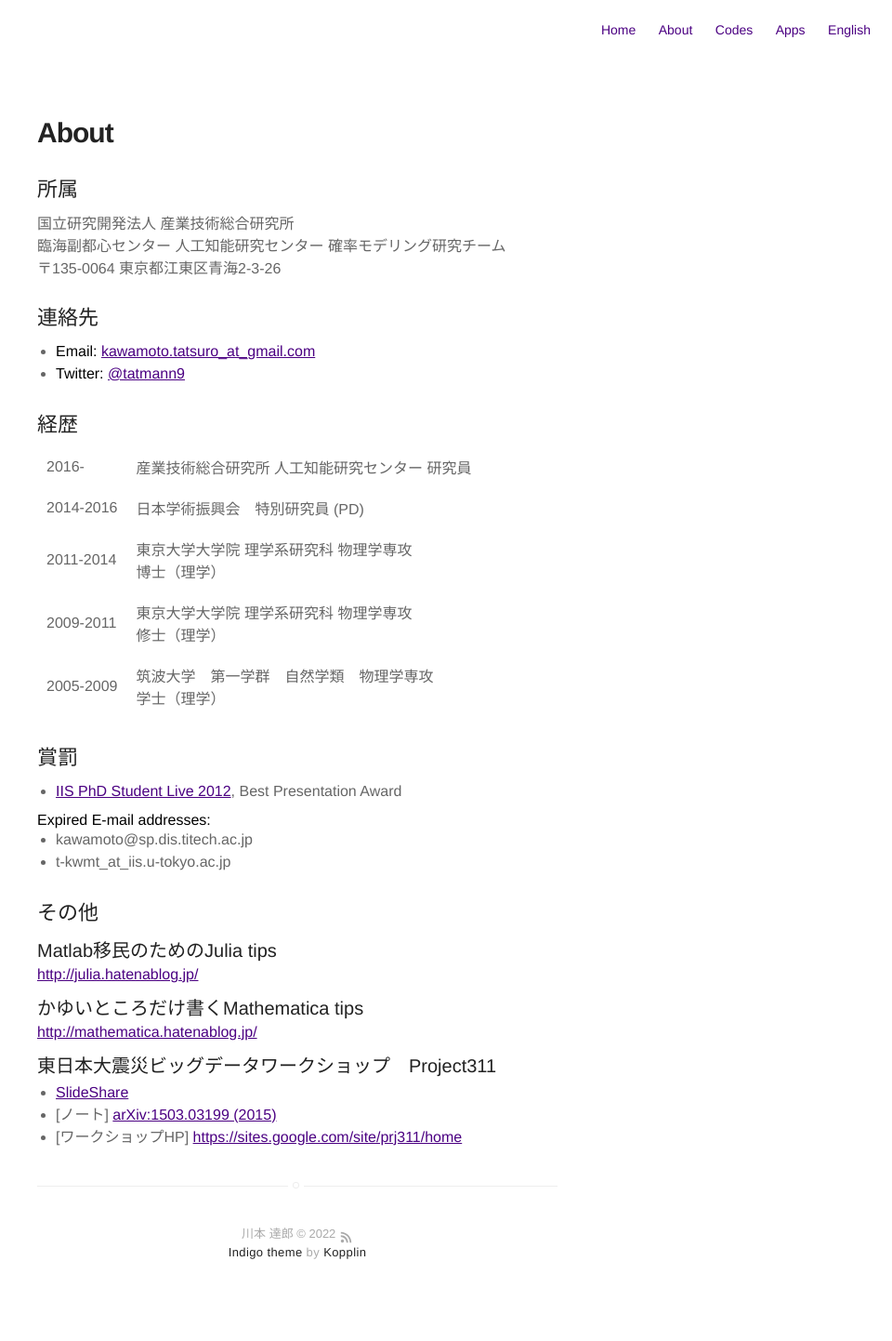
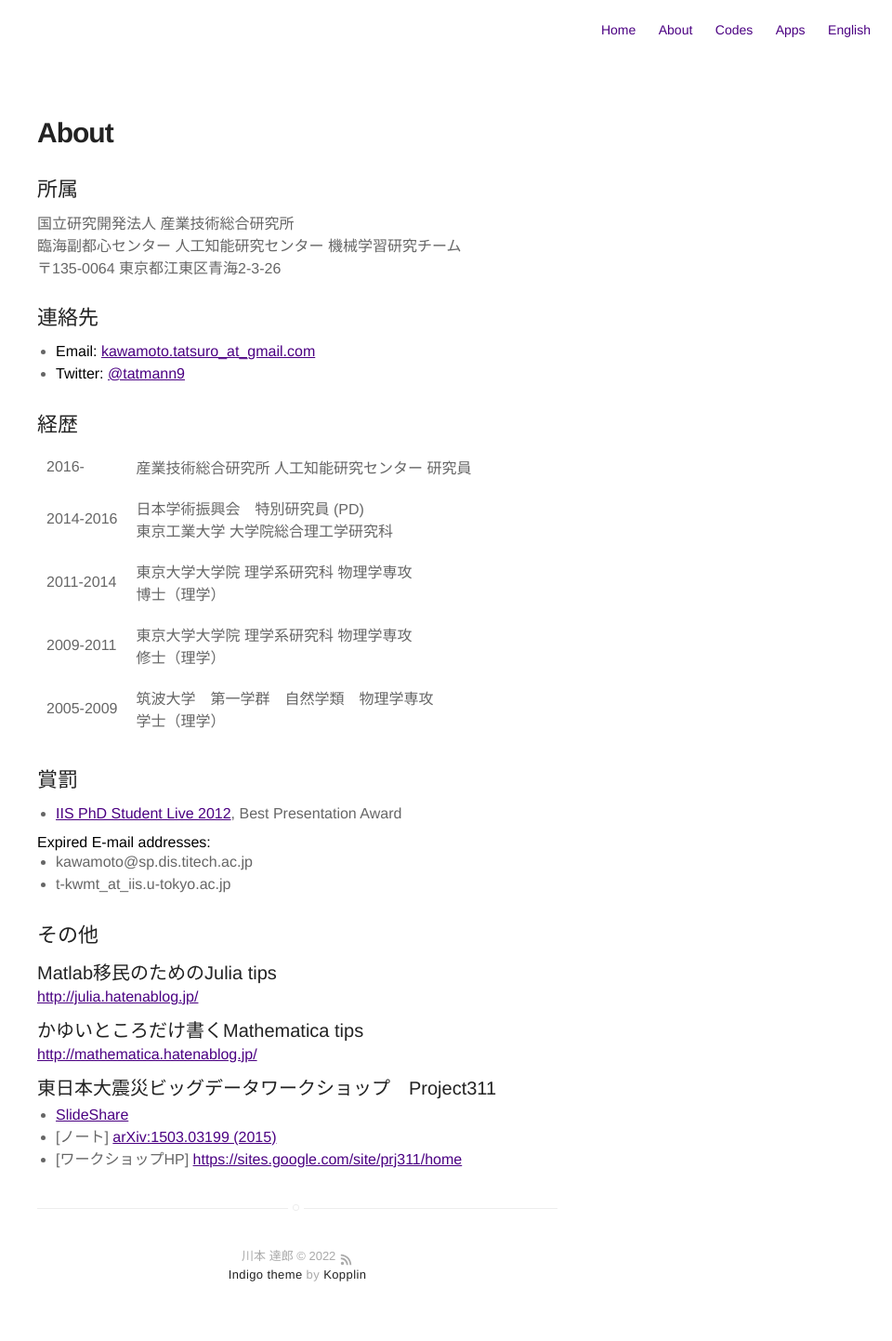
Before and after one commit to tatsuro-kawamoto-jp/tatsuro-kawamoto-jp.github.io, a Jekyll site: the page built from about.html, in a window 1280 px wide. Shown: the whole page at 93% size, without its empty margins (320-1280 px from the left). Built offline with Jekyll 4.4.1, drawn with Linux system fonts in a browser that asks for light colours; before the commit the page ends 1418 px from its top, so only the background shows below that.

Commit message:
Update about.html

```diff
--- a/about.html
+++ b/about.html
@@ -9,7 +9,7 @@ title: About
 <dl>
   <dt><h2 class="mt-5 mb-3">所属</h2></dt>
   <dd>国立研究開発法人 産業技術総合研究所 </br>
-    臨海副都心センター 人工知能研究センター 確率モデリング研究チーム</br>
+    臨海副都心センター 人工知能研究センター 機械学習研究チーム</br>
     〒135-0064 東京都江東区青海2-3-26</dd>
 </dl>
 </div>
@@ -37,7 +37,8 @@ title: About
   </tr>
   <tr>
   <td>2014-2016</td>
-  <td>日本学術振興会　特別研究員 (PD)</td>
+  <td>日本学術振興会　特別研究員 (PD) </br>
+    東京工業大学 大学院総合理工学研究科</td>
   </tr>
   <tr>
   <td>2011-2014</td>
```
